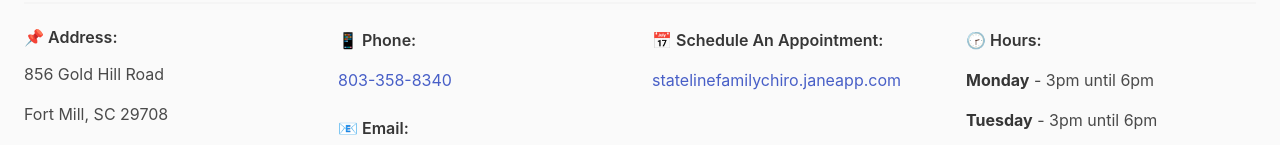
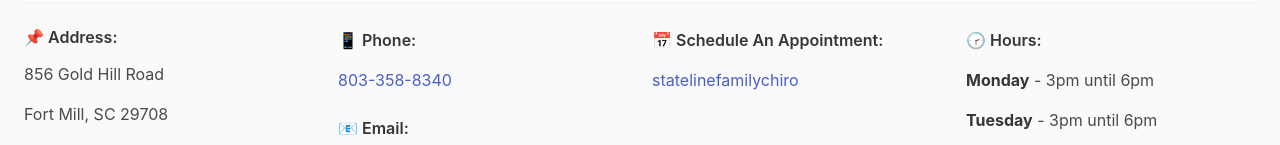
Before and after one commit to sempercuriosus/stateline-fc, a React (Vite) app: page / in a window 1280 px wide. Shown: the part 3959-4104 px from the top of the page. Built offline with nearby package versions, Linux system fonts and the light colour scheme.

Commit message:
added scheduler links and functionality

```diff
--- a/src/components/ui/nav.jsx
+++ b/src/components/ui/nav.jsx
@@ -1,8 +1,16 @@
+import contactInfo from '../../pages/Contact/contact.js';
+
+const contact = contactInfo.contactInfo;
+
 const handleNavClick = (selectedLocation) => {
   const element = document.getElementById(selectedLocation);
   element?.scrollIntoView({
     behavior: 'smooth',
   });
+};
+
+const handleNavClickExternal = (targetedLocation) => {
+  window.open(targetedLocation, '_blank');
 };
 
 function Nav() {
@@ -84,7 +92,15 @@ function Nav() {
               }}>
               Contact
             </a>
-            <a className='navbar-item'>Schedule An Appointment</a>
+
+            <a
+              className='navbar-item'
+              onClick={() => {
+                console.log(contact.scheduler);
+                handleNavClickExternal(contact.scheduler);
+              }}>
+              Schedule An Appointment
+            </a>
           </div>
         </div>
         {/* End */}
--- a/src/pages/Contact/contact.js
+++ b/src/pages/Contact/contact.js
@@ -19,6 +19,7 @@ const contactInfo = {
     zip: '29708',
     note: 'Located Inside Kane Family Chiropractic',
   },
+  scheduler: 'https://statelinefamilychiro.janeapp.com/',
 };
 
 export default { contactInfo };
--- a/src/pages/Contact/contact.jsx
+++ b/src/pages/Contact/contact.jsx
@@ -56,10 +56,10 @@ function Contact() {
           </p>
 
           <a
-            href='statelinefamilychiro.janeapp.com'
+            href={contact.scheduler}
             target='_blank'
             rel='noreferrer'>
-            statelinefamilychiro.janeapp.com
+            statelinefamilychiro
           </a>
         </div>
 
--- a/src/pages/NewPatient/newPatient.jsx
+++ b/src/pages/NewPatient/newPatient.jsx
@@ -1,5 +1,9 @@
-const handleCick = () => {
-  alert('Add Link for Schedule');
+import contactInfo from '../Contact/contact.js';
+
+const contact = contactInfo.contactInfo;
+
+const openScheduler = (targetedLocation) => {
+  window.open(targetedLocation, '_blank');
 };
 
 function NewPatient() {
@@ -13,7 +17,9 @@ function NewPatient() {
         <div className='block'>
           <button
             className='button is-info'
-            onClick={handleCick}>
+            onClick={() => {
+              openScheduler(contact.scheduler);
+            }}>
             Schedule An Appointment
           </button>
         </div>
```
